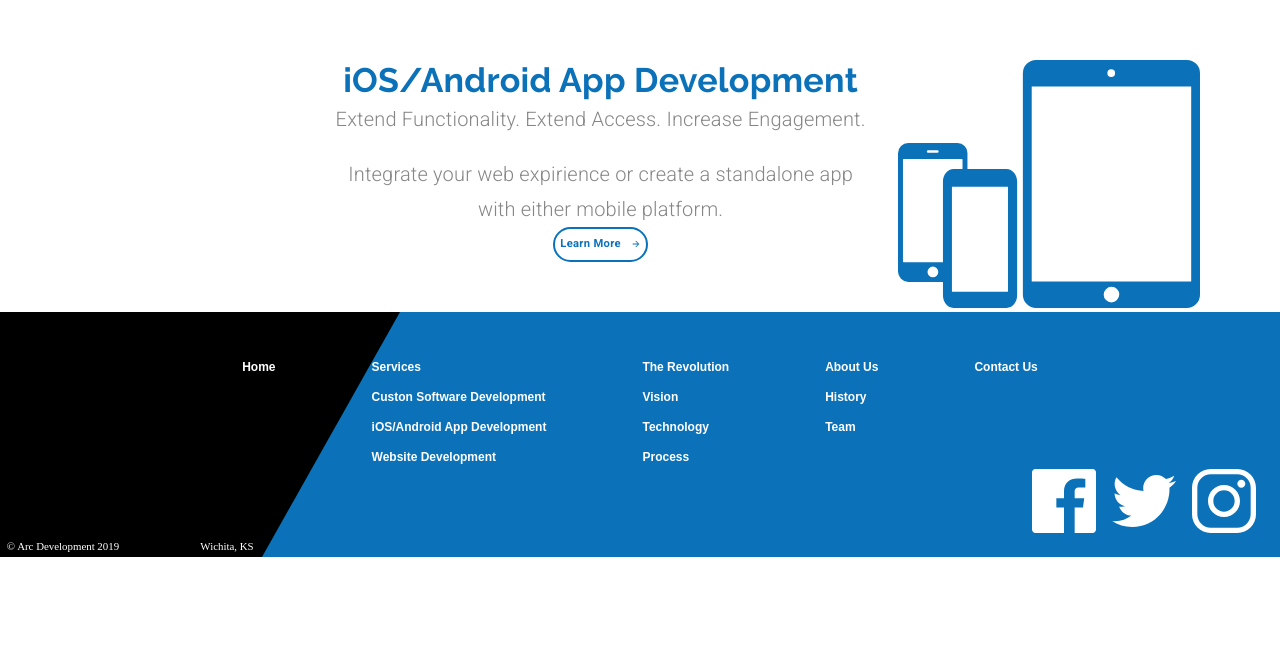
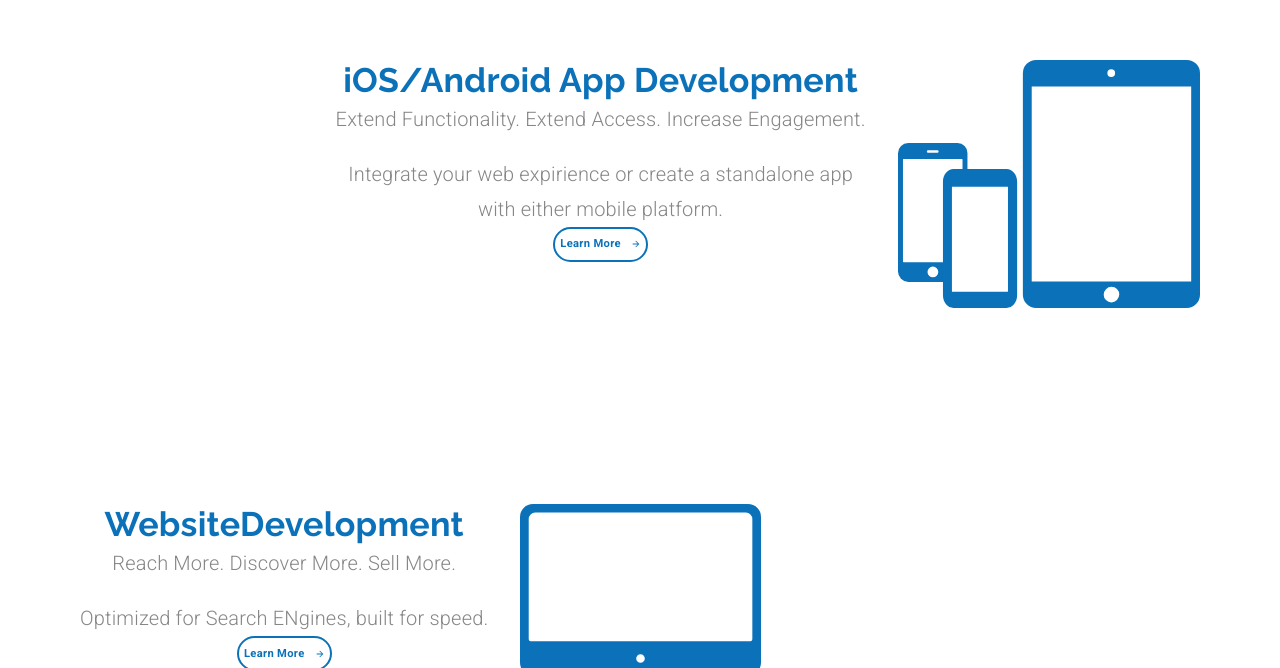
Before and after one commit to RaphaelOhlsen/materialui, a React (Create React App) app: page / in a window 1280 px wide. Shown: the part 1138-1806 px from the top of the page. Before the commit the page ends 1695 px from the top, so only its background shows below. Built offline with nearby package versions, Linux system fonts and the light colour scheme.

Commit message:
67. Creating The Services Block -Website Development

```diff
--- a/src/components/LanddingPage.js
+++ b/src/components/LanddingPage.js
@@ -10,7 +10,8 @@
 
 import animationData from '../animations/landinganimation/data';
 import custonSoftwareIcon from '../assets/Custom Software Icon.svg';
-import mobileAppsIcon from '../assets/mobileIcon.svg'
+import mobileAppsIcon from '../assets/mobileIcon.svg';
+import websiteIcon from '../assets/websiteIcon.svg';
 
 const useStyles = makeStyles(theme => ({
   animation: {
@@ -100,10 +101,10 @@
       preserveAspectRatio: 'xMidYMid slice'
     }
   };
-  return (
-    <Grid container direction="column" className={classes.mainContainer}>
 
-      <Grid item> {/*-----Hero Block-----*/}
+  function heroBlock() {
+    return (
+    <Grid item> {/*-----Hero Block-----*/}
         <Grid container justify="flex-end" alignItems="center" direction="row">
           <Grid sm item className={classes.heroTextContainer}>
             <Typography variant="h2" align="center">
@@ -138,9 +139,13 @@
             <Lottie options={defaultOptions} height={"100%"} width={"100%"}/>
           </Grid>
         </Grid>
-      </Grid> {/*-----End Block-----*/}
+      </Grid>
+    )
+  }
 
-      <Grid item>{/*-----Custon Software Block-----*/}
+  function custonSofwateBlock() {
+    return (
+    <Grid item>{/*-----Custon Software Block-----*/}
         <Grid
           container
           direction="row"
@@ -179,8 +184,11 @@
             />
           </Grid>
         </Grid>
-      </Grid>{/*-----End Block-----*/}
+      </Grid>
+  )}
 
+  function mobileBlock() {
+    return (
       <Grid item>{/*-----iOS/Androidf Block-----*/}
         <Grid
           container
@@ -220,7 +228,62 @@
             />
           </Grid>
         </Grid>
-      </Grid>{/*-----End Block-----*/}
+      </Grid>
+    )
+  }
+
+  function websiteBlock() {
+    return (
+      <Grid item>{/*-----Website Block-----*/}
+        <Grid
+          container
+          direction="row"
+          className={classes.serviceContainer}
+          justify={ matchesSM ? "center" : "flex-start" }
+        >
+          <Grid
+            item
+            style={{
+              marginLeft: matchesSM ? 0 : "5em",
+              textAlign: "center"
+            }}
+          >
+            <Typography variant="h4">WebsiteDevelopment</Typography>
+            <Typography variant="subtitle1" className={classes.subtitle}>
+              Reach More. Discover More. Sell More.
+            </Typography>
+            <Typography variant="subtitle1">
+              Optimized for Search ENgines, built for speed.
+            </Typography>
+            <Button variant="outlined" className={classes.learnButton}>
+              <span style={{marginRight: 10}}>Learn More</span>
+              <ButtonArrow
+                width={10}
+                height={10}
+                fill={theme.palette.common.blue}
+              />
+            </Button>
+          </Grid>
+          <Grid item>
+            <img
+              className={classes.icon}
+              src={websiteIcon}
+              alt="website icon"
+            />
+          </Grid>
+        </Grid>
+      </Grid>
+    )
+  }
+
+  return (
+    <Grid container direction="column" className={classes.mainContainer}>
+      {heroBlock()}
+      {custonSofwateBlock()}
+      {mobileBlock()}
+      {websiteBlock()}
+
+
     </Grid>
   )
 }
```
